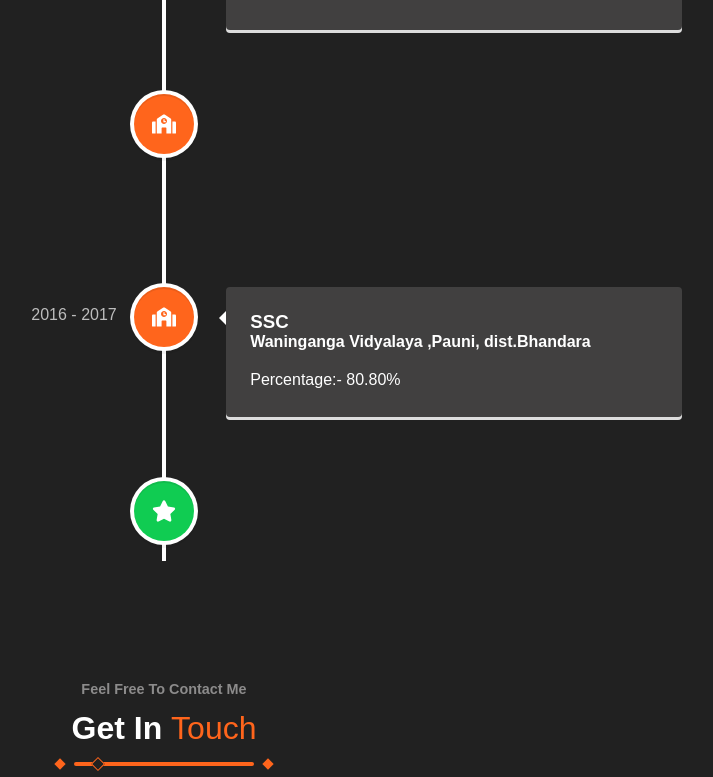
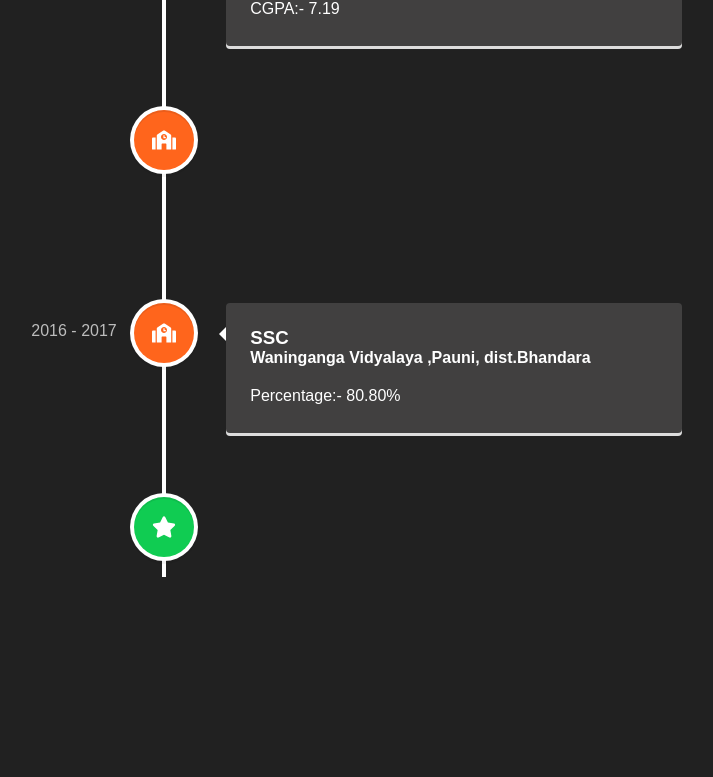
Before and after one commit to OmkarPorlikar/omkarPorlikarPortfolio, a React (Create React App) app: page / in a window 1280 px wide. Shown: the part 2801-3578 px from the top of the page, without its empty margins (476-1189 px from the left). Built offline with nearby package versions, Linux system fonts and the light colour scheme.

Commit message:
Update Project.css

```diff
--- a/src/Component/Project/Project.css
+++ b/src/Component/Project/Project.css
@@ -4,6 +4,10 @@
 }
 .project-container :nth-child(1) .logos{
     margin-top: -8px;
+}
+
+.headx{
+    margin-top: 5rem;
 }
 .project-card{
     position: relative;
```
